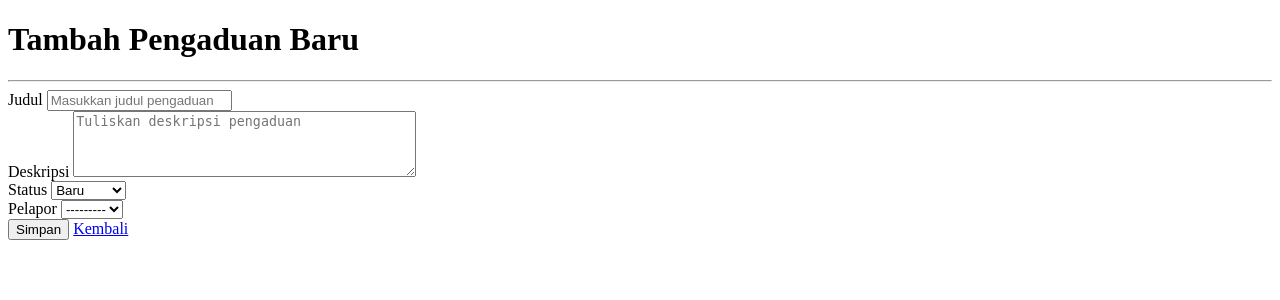
After one commit to riendrairvan/Framework-Programing, a Django app: page /warga/pengaduan/tambah/ in a window 1280 px wide. The commit adds this page. Shown: the top 300 px of the page. Run offline with Django 5.2, Linux system fonts and the light colour scheme; data comes from the database, SQL or seed files in the repository; both versions use the stored data as it was after the commit.

Commit message:
pertemuan 3 & 4

```diff
--- /dev/null
+++ b/data_kelurahan/warga/forms.py
@@ -0,0 +1,18 @@
+from django import forms
+from .models import Warga, Pengaduan
+
+class WargaForm(forms.ModelForm):
+    class Meta:
+        model = Warga
+        fields = ['nik', 'nama_lengkap', 'alamat', 'no_telepon']
+
+class PengaduanForm(forms.ModelForm):
+    class Meta:
+        model = Pengaduan
+        fields = ['judul', 'deskripsi', 'status', 'pelapor']
+        widgets = {
+            'judul': forms.TextInput(attrs={'class': 'form-control', 'placeholder': 'Masukkan judul pengaduan'}),
+            'deskripsi': forms.Textarea(attrs={'class': 'form-control', 'rows': 4, 'placeholder': 'Tuliskan deskripsi pengaduan'}),
+            'status': forms.Select(attrs={'class': 'form-select'}),
+            'pelapor': forms.Select(attrs={'class': 'form-select'}),
+        }
--- /dev/null
+++ b/data_kelurahan/warga/templates/warga/pengaduan_form.html
@@ -0,0 +1,37 @@
+<!DOCTYPE html>
+<html lang="en">
+<head>
+    <meta charset="UTF-8">
+    <meta name="viewport" content="width=device-width, initial-scale=1.0">
+    <title>Document</title>
+</head>
+<body>
+    <div class="container mt-4">
+        <h1>Tambah Pengaduan Baru</h1>
+        <hr>
+
+        <form method="post">
+            {% csrf_token %}
+            <div class="mb-3">
+                <label for="id_judul" class="form-label">Judul</label>
+                {{ form.judul }}
+            </div>
+            <div class="mb-3">
+                <label for="id_deskripsi" class="form-label">Deskripsi</label>
+                {{ form.deskripsi }}
+            </div>
+            <div class="mb-3">
+                <label for="id_status" class="form-label">Status</label>
+                {{ form.status }}
+            </div>
+            <div class="mb-3">
+                <label for="id_pelapor" class="form-label">Pelapor</label>
+                {{ form.pelapor }}
+            </div>
+
+            <button type="submit" class="btn btn-primary">Simpan</button>
+            <a href="{% url 'pengaduan-list' %}" class="btn btn-secondary">Kembali</a>
+        </form>
+    </div>
+</body>
+</html>
--- a/data_kelurahan/warga/templates/warga/warga_detail.html
+++ b/data_kelurahan/warga/templates/warga/warga_detail.html
@@ -10,6 +10,8 @@
     <p><strong>Alamat:</strong> {{ object.alamat }}</p>
     <p><strong>nomer telepon:</strong> {{ object.no_telepon}}</p>
     <p><strong>tanggal registrasi:</strong> {{ object.tanggal_registrasi }}</p>
+    <a href="{% url 'warga-edit' object.pk %}">Edit Data</a> |
+    <a href="{% url 'warga-hapus' object.pk %}">Hapus Data</a>
     <!-- tambahkan field lain sesuai model -->
 
     <h2>Daftar Pengaduan oleh {{ object.nama_lengkap }}</h2>
--- a/data_kelurahan/warga/templates/warga/warga_list.html
+++ b/data_kelurahan/warga/templates/warga/warga_list.html
@@ -7,6 +7,7 @@
 </head>
 <body>
     <h1>Daftar Warga</h1>
+    <a href="{% url 'warga-tambah' %}">Tambah Warga Baru</a>
     <ul>
     {% for warga in object_list %}
         <li><a href="{%url 'warga-detail' warga.pk%}">{{warga.nama_lengkap}}</a>></li>
--- a/data_kelurahan/warga/urls.py
+++ b/data_kelurahan/warga/urls.py
@@ -1,9 +1,14 @@
 from django.urls import path
-from .views import WargaListView, WargaDetailView, PengaduanListView
+from .views import WargaListView, WargaDetailView, PengaduanListView, WargaCreateView, PengaduanCreateView, WargaUpdateView, WargaDeleteView
 
 
 urlpatterns = [
     path('', WargaListView.as_view(), name='warga-list'),
     path('<int:pk>/', WargaDetailView.as_view(), name='warga-detail'),
+    path('<int:pk>/edit/', WargaUpdateView.as_view(), name='warga-edit'),
     path('pengaduan/', PengaduanListView.as_view(), name='pengaduan-list'),
+    path('tambah/', WargaCreateView.as_view(), name='warga-tambah'),
+    path('pengaduan/tambah/', PengaduanCreateView.as_view(), name='pengaduan-tambah'),
+    path('<int:pk>/edit/', WargaUpdateView.as_view(), name='warga-edit'),
+    path('<int:pk>/hapus/', WargaDeleteView.as_view(), name='warga-hapus'),
 ]
--- a/data_kelurahan/warga/views.py
+++ b/data_kelurahan/warga/views.py
@@ -1,7 +1,9 @@
 from django.shortcuts import render
+from django.urls import reverse_lazy
 from django.views.generic import ListView
-from django.views.generic import DetailView
+from django.views.generic import DetailView, CreateView, UpdateView, DeleteView
 from .models import Warga, Pengaduan
+from .forms import WargaForm, PengaduanForm
 
 class WargaListView(ListView):
     model = Warga
@@ -11,3 +13,26 @@ class WargaDetailView(DetailView):
 
 class PengaduanListView(ListView):
     model = Pengaduan
+
+class WargaCreateView(CreateView):
+    model = Warga
+    form_class = WargaForm
+    template_name = 'warga/warga_form.html'
+    success_url = reverse_lazy('warga-list')
+
+class PengaduanCreateView(CreateView):
+    model = Pengaduan
+    form_class = PengaduanForm
+    template_name = 'warga/pengaduan_form.html'
+    success_url = reverse_lazy('pengaduan-list')
+
+class WargaUpdateView(UpdateView):
+    model = Warga
+    form_class = WargaForm
+    template_name = 'warga/warga_form.html' # Kita pakai template yang sama
+    success_url = reverse_lazy('warga-list')
+
+class WargaDeleteView(DeleteView):
+    model = Warga
+    template_name = 'warga/warga_confirm_delete.html'
+    success_url = reverse_lazy('warga-list')
```
Also changed, not shown: data_kelurahan/warga/templates/warga/warga_confirm_delete.html (added, +15 -0 lines), data_kelurahan/warga/templates/warga/warga_form.html (added, +14 -0 lines), data_kelurahan/db.sqlite3, 10 other files.
